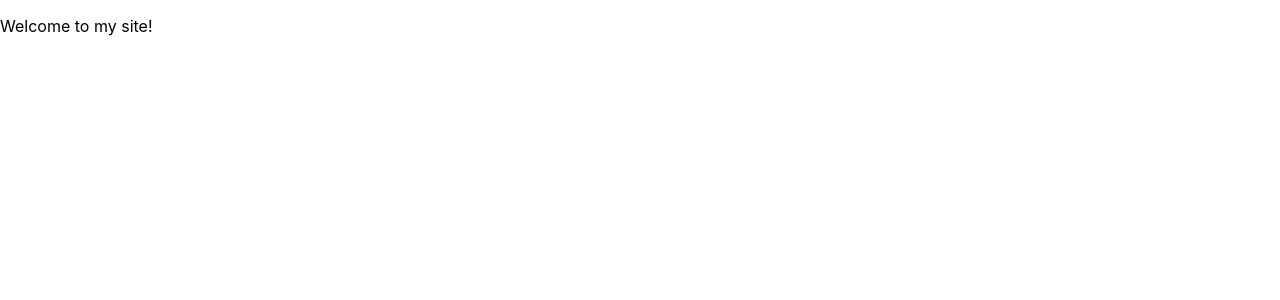
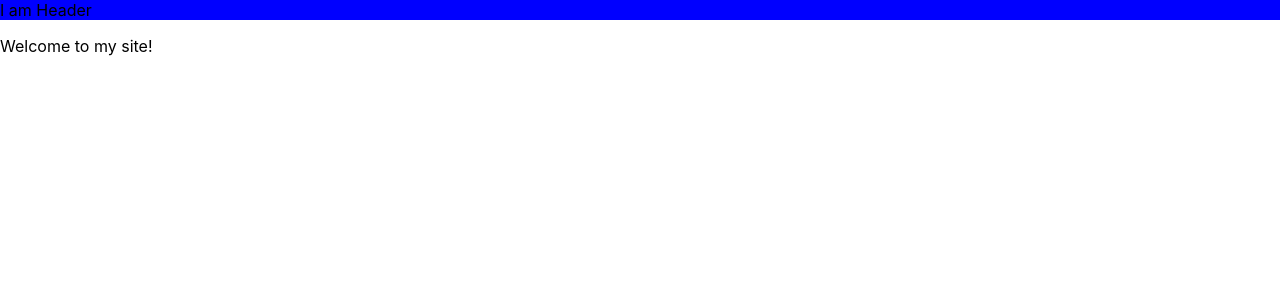
Before and after one commit to CD-Mackay/personal_site, a Next.js app: page / in a window 1280 px wide. Shown: the top 300 px of the page. Built offline with nearby package versions, Linux system fonts and the light colour scheme.

Commit message:
build header, import to index

```diff
--- /dev/null
+++ b/Components/Header/Header.js
@@ -0,0 +1,7 @@
+import styles from './Header.module.css';
+
+export default function Header() {
+  return (
+    <div className={styles.header}>I am Header</div>
+  )
+}
--- /dev/null
+++ b/Components/Header/Header.module.css
@@ -0,0 +1,4 @@
+.header {
+  width: 100vw;
+  background-color: blue;
+}
--- a/pages/index.js
+++ b/pages/index.js
@@ -1,5 +1,6 @@
 import Head from 'next/head'
 import Image from 'next/image'
+import Header from '../Components/Header/Header'
 import styles from '../styles/Home.module.css'
 
 export default function Home() {
@@ -10,6 +11,7 @@ export default function Home() {
         <meta name="description" content="Connor Mackay's personal site" />
         <link rel="icon" href="/favicon.ico" />
       </Head>
+      <Header />
       <div><p>Welcome to my site!</p></div>
     </div>
   )
```
